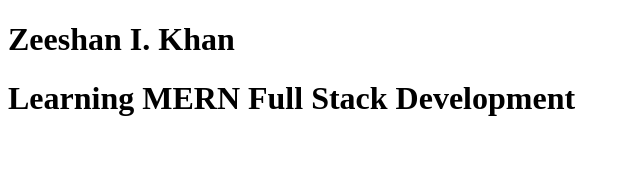
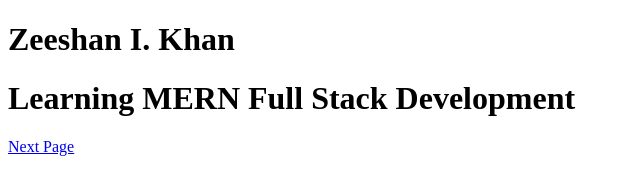
Before and after one commit to Zeeshan-I-Khan/MERNZ-I, a plain HTML site: page index.html in a window 1280 px wide. Shown: the full height of the page, 0-640 px from the left. Drawn offline with Linux system fonts and the light colour scheme.

Commit message:
Update index.html

```diff
--- a/index.html
+++ b/index.html
@@ -9,5 +9,6 @@
 <body>
     <h1>Zeeshan I. Khan</h1>
     <h1>Learning MERN Full Stack Development</h1>
+    <a href="Day9T1.htm">Next Page </a>
 </body>
 </html>
```
